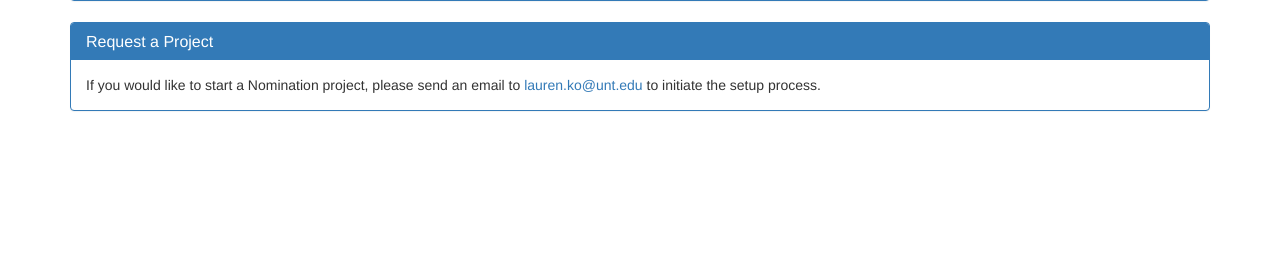
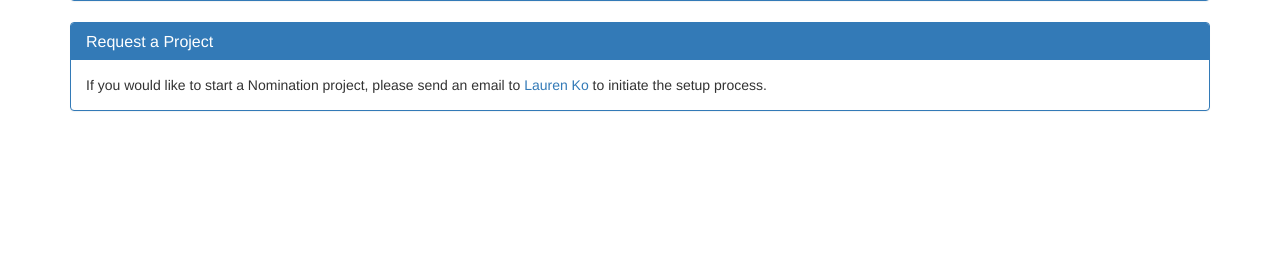
Before and after one commit to unt-libraries/django-nomination, a Django app: page /nomination/about/ in a window 1280 px wide. Shown: the part 221-490 px from the top of the page. Run offline with Django 3.2, Linux system fonts and the light colour scheme; some libraries are stand-ins or nearby versions.

Commit message:
Contact info (#72)
* Create template for contact info.

* Use contact-info template to display email links.

* Document how to change the contact info.

```diff
--- a/nomination/templates/nomination/about.html
+++ b/nomination/templates/nomination/about.html
@@ -26,8 +26,8 @@
                 <h4 class="panel-title">Request a Project</h4>
             </div>
             <div class="panel-body">
-                If you would like to start a Nomination project, please send an
-                email to <a href="mailto:lauren.ko@unt.edu">lauren.ko@unt.edu</a>
+                If you would like to start a Nomination project, please send an email to
+                {% include "nomination/contact_info.html" with escaped_subject="New%20nomination%20project" %}
                 to initiate the setup process.
             </div>
         </div>
--- /dev/null
+++ b/nomination/templates/nomination/contact_info.html
@@ -0,0 +1 @@
+<a href="mailto:lauren.ko@unt.edu?Subject={{ escaped_subject }}">Lauren Ko</a>
--- a/nomination/templates/nomination/help.html
+++ b/nomination/templates/nomination/help.html
@@ -166,7 +166,8 @@
                     <h5>WHAT IF I HAVE A QUESTION?</h5>
                     <p>
                         If you have questions about the nomination tool, please contact
-                        <a href="mailto:mark.phillips@unt.edu">mark.phillips@unt.edu</a>
+                        {% include "nomination/contact_info.html" with escaped_subject="Nomination%20inquiry" %}
+                        .
                     </p>
                 </div>
             </div>
--- a/nomination/templates/nomination/project_listing.html
+++ b/nomination/templates/nomination/project_listing.html
@@ -44,7 +44,7 @@
             <div class="panel-body">
                 <p>
                     If you would like to start a Nomination project, please send an email to
-                    <a href="mailto:lauren.ko@unt.edu?Subject=New%20nomination%20project">Lauren Ko</a>
+                    {% include "nomination/contact_info.html" with escaped_subject="New%20nomination%20project" %}
                     to initiate the setup process.
                 </p>
             </div>
```
Also changed, not shown: README.md.
